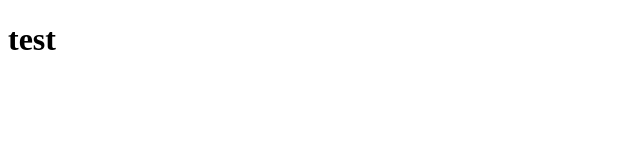
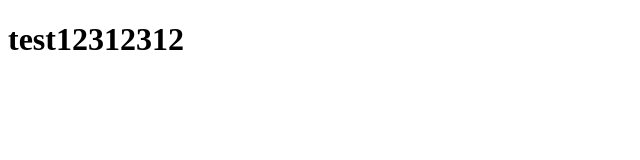
Before and after one commit to Anhyunmo/hello-world123, a plain HTML site: page index.html in a window 1280 px wide. Shown: the whole page, without its empty margins (0-640 px from the left). Drawn offline with Linux system fonts and the light colour scheme.

Commit message:
수정완료

```diff
--- a/index.html
+++ b/index.html
@@ -7,6 +7,6 @@
     <title>test page</title>
 </head>
 <body>
-    <h1>test</h1>
+    <h1>test12312312</h1>
 </body>
 </html>
```
